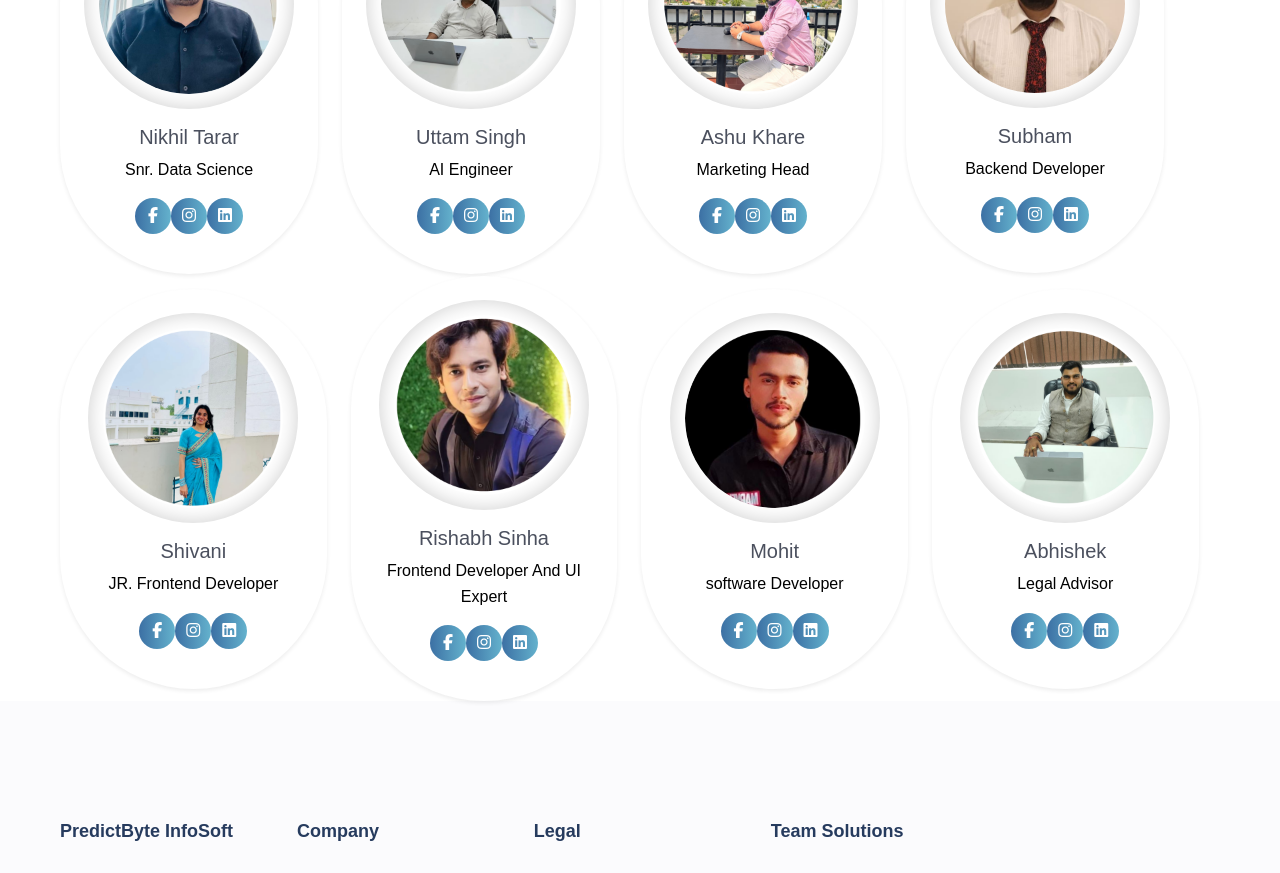
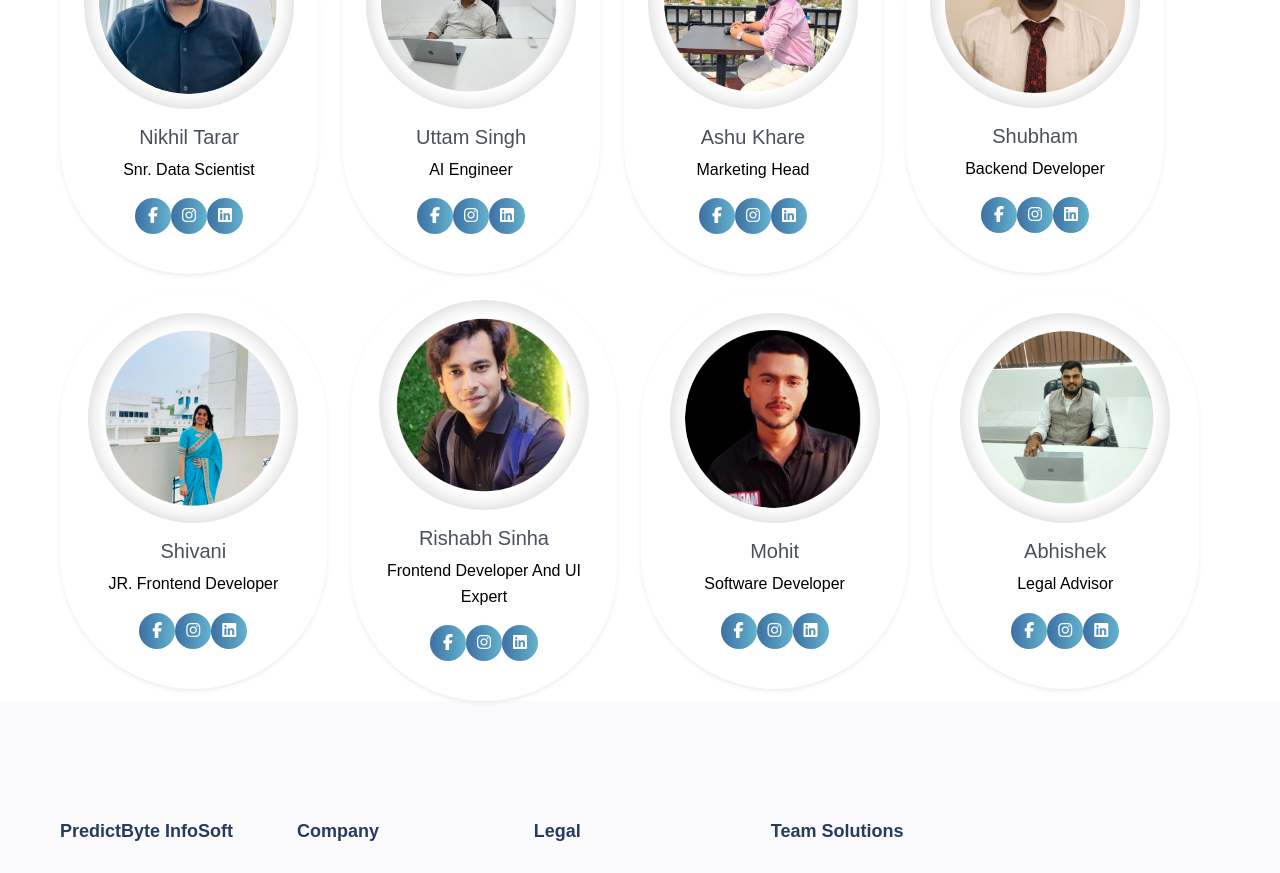
Before and after one commit to predictbyte/predictbyte-frontend, a React (Vite) app: page /about in a window 1280 px wide. Shown: the part 2440-3313 px from the top of the page. Built offline with nearby package versions, Linux system fonts and the light colour scheme.

Commit message:
Update About.jsx
upadate

```diff
--- a/src/About.jsx
+++ b/src/About.jsx
@@ -239,7 +239,7 @@ export default function About() {
               </div>
               <div className="box-desc">
                 <h5>Nikhil Tarar</h5>
-                <p>Snr. Data Science</p>
+                <p>Snr. Data Scientist</p>
               </div>
               <ul className="social">
                 <li>
@@ -330,7 +330,7 @@ export default function About() {
                 <img className="img-fluid" src="shub.jpg" alt="..." />
               </div>
               <div className="box-desc">
-                <h5>Subham</h5>
+                <h5>Shubham</h5>
                 <p>Backend Developer</p>
               </div>
               <ul className="social">
@@ -432,7 +432,7 @@ export default function About() {
               </div>
               <div className="box-desc">
                 <h5>Mohit </h5>
-                <p>software Developer</p>
+                <p>Software Developer</p>
               </div>
               <ul className="social">
                 <li>
```
